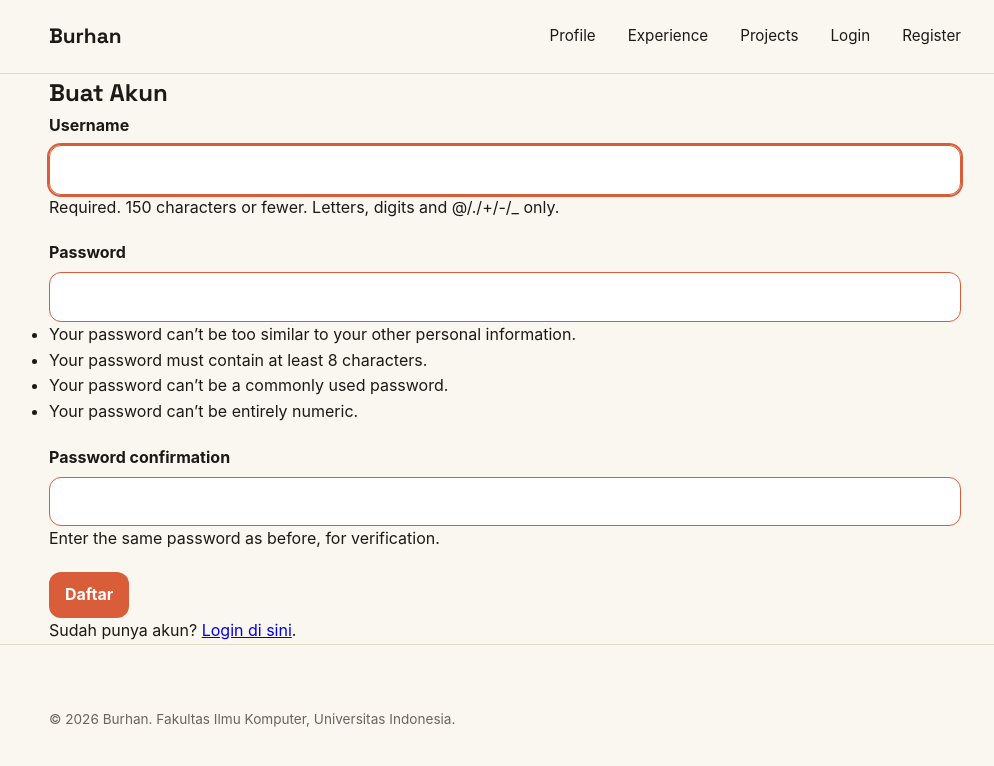
After one commit to ziad-ayyash/myportofolio, a Django app: page /register/ in a window 1280 px wide. The commit adds this page. Shown: the top 766 px of the page, without its empty margins (135-1129 px from the left). Run offline with Django 5.2, Linux system fonts and the light colour scheme; some libraries are stand-ins or nearby versions.

Commit message:
feat: Authorization & Cookies implementation

```diff
--- a/main/urls.py
+++ b/main/urls.py
@@ -5,6 +5,9 @@ from main.views import *
 app_name = "main"
 
 urlpatterns = [
+    path("register/", register, name="register"),
+    path("login/", login_user, name="login"),
+    path("logout/", logout_user, name="logout"),
     path("", show_main, name="show_main"),
     path("experience/", show_experience, name="show_experience"),
     path("experience/add/", create_experience, name="create_experience"),
--- a/main/views.py
+++ b/main/views.py
@@ -1,19 +1,62 @@
 from django.contrib import messages
+from django.contrib.auth import login, logout
+from django.contrib.auth.forms import AuthenticationForm, UserCreationForm
 from django.core import serializers
 from django.http import HttpResponse
 from django.shortcuts import get_object_or_404, redirect, render
 from main.models import Experience, Project
 from main.forms import ProjectForm, ExperienceForm
+import datetime
 import os
 
 NAME = "Ziad Ayyash"
 EXILE_LINK = "https://youtu.be/dQw4w9WgXcQ?list=RDdQw4w9WgXcQ"
+# ------------------------------------
+# ========= Authentication ===========
+# ------------------------------------
+
+def register(request):
+    form = UserCreationForm(request.POST or None)
+
+    if request.method == "POST" and form.is_valid():
+        form.save()
+        messages.success(request, "Akun berhasil dibuat. Silakan login.")
+        return redirect("main:login")
+
+    context = {
+        "name": "Burhan",
+        "form": form,
+    }
+    return render(request, "register.html", context)
+
+def login_user(request):
+    form = AuthenticationForm(request, data=request.POST or None)
+
+    if request.method == "POST" and form.is_valid():
+        user = form.get_user()
+        login(request, user)
+        response = redirect("main:show_main")
+        response.set_cookie('last_login', datetime.datetime.now().strftime('%Y-%m-%d %H:%M:%S'))
+        return response
+
+    context = {
+        "name": "Burhan",
+        "form": form,
+    }
+    return render(request, "login.html", context)
+
+def logout_user(request):
+    logout(request)
+    response = redirect("main:show_main")
+    response.delete_cookie('last_login')
+    return response
 
 # ------------------------------------
 # ========== LANDING PAGE ============
 # ------------------------------------
 
 def show_main(request):
+    last_login = request.COOKIES.get('last_login', 'Belum ada sesi login / Cookie tidak ditemukan')
     context = {
         "name": NAME,
         "npm": "2506594364",
@@ -21,6 +64,7 @@ def show_main(request):
         "bio": (
             "Astute CS student @ Universitas Indonesia. Interested in Robotics and Virtual Simulations."
         ),
+        "last_login": last_login,
     }
     return render(request, "index.html", context)
 
--- a/portofolio/settings.py
+++ b/portofolio/settings.py
@@ -65,6 +65,7 @@ TEMPLATES = [
         'APP_DIRS': True,
         'OPTIONS': {
             'context_processors': [
+                "django.template.context_processors.debug",
                 'django.template.context_processors.request',
                 'django.contrib.auth.context_processors.auth',
                 'django.contrib.messages.context_processors.messages',
--- a/templates/base.html
+++ b/templates/base.html
@@ -21,6 +21,13 @@
                 <a href="{% url 'main:show_main' %}">Profile</a>
                 <a href="{% url 'main:show_experience' %}">Experience</a>
                 <a href="{% url 'main:show_projects' %}">Projects</a>
+                {% if user.is_authenticated %}
+                <span class="nav-user">{{ user.username }}</span>
+                <a href="{% url 'main:logout' %}">Logout</a>
+                {% else %}
+                <a href="{% url 'main:login' %}">Login</a>
+                <a href="{% url 'main:register' %}">Register</a>
+                {% endif %}
             </nav>
         </div>
     </header>
--- a/templates/index.html
+++ b/templates/index.html
@@ -21,6 +21,10 @@
                     <div class="meta-row">
                         <dt>Program</dt>
                         <dd>{{ study_program }}</dd>
+                    </div>
+                    <div class="meta-row">
+                        <dt>Sesi Terakhir Login</dt>
+                        <dd>{{ last_login }}</dd>
                     </div>
                 </dl>
                 <div class="social-links">
--- /dev/null
+++ b/templates/register.html
@@ -0,0 +1,33 @@
+{% extends "base.html" %}
+{% block meta %}
+    <title>Register - {{ name }}</title>
+{% endblock meta %}
+{% block content %}
+    <main>
+        <section class="experience-section">
+            <div class="container">
+                <h1>Buat Akun</h1>
+                <form method="post" action="{% url 'main:register' %}" class="project-form">
+                    {% csrf_token %}
+                    {% for error in form.non_field_errors %}
+                        <p class="form-error">{{ error }}</p>
+                    {% endfor %}
+                    {% for field in form %}
+                        <div class="form-group">
+                            <label for="{{ field.id_for_label }}">{{ field.label }}</label>
+                            {{ field }}
+                            {% if field.help_text %}
+                                <div class="form-help">{{ field.help_text }}</div>
+                            {% endif %}
+                            {% for error in field.errors %}
+                                <p class="form-error">{{ error }}</p>
+                            {% endfor %}
+                        </div>
+                    {% endfor %}
+                    <button type="submit" class="button">Daftar</button>
+                </form>
+                <p>Sudah punya akun? <a href="{% url 'main:login' %}">Login di sini</a>.</p>
+            </div>
+        </section>
+    </main>
+{% endblock content %}
```
Also changed, not shown: templates/login.html (added, +33 -0 lines).
